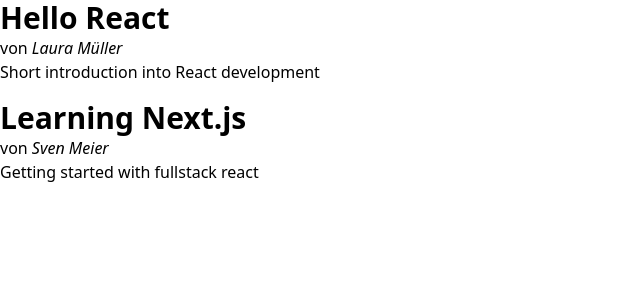
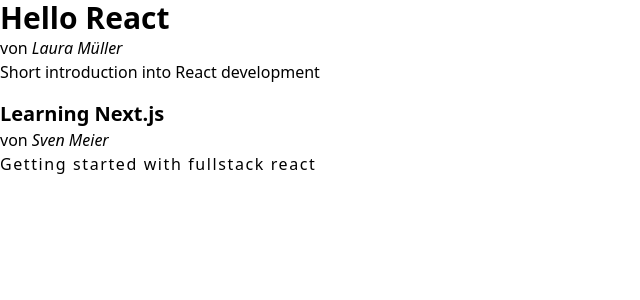
Before and after one commit to nilshartmann/po-react-intro, a React (Vite) app: page / in a window 1280 px wide. Shown: the top 300 px of the page, without its empty margins (0-640 px from the left). Built offline with nearby package versions, Linux system fonts and the light colour scheme.

Commit message:
04: Erweiterte Teaser-Komponente

```diff
--- a/src/App.tsx
+++ b/src/App.tsx
@@ -6,14 +6,17 @@
   return (
     <ArticleList>
       <ArticleTeaser
+        titleSize={"lg"}
         title={"Hello React"}
         author={"Laura Müller"}
         intro={"Short introduction into React development"}
       />
       <ArticleTeaser
+        titleSize={"sm"}
         title={"Learning Next.js"}
         author={"Sven Meier"}
         intro={"Getting started with fullstack react"}
+        introStyle={"wide"}
       />
     </ArticleList>
   );
--- a/src/components/ArticleTeaser.tsx
+++ b/src/components/ArticleTeaser.tsx
@@ -1,20 +1,42 @@
+import { twMerge } from "tailwind-merge";
+
 type ArticleTeaserProps = {
   title: string;
+  // Bezeichnung sollte aus dem Design System kommen
+  titleSize: "lg" | "sm";
   author: string;
   intro: string;
+  // Bezeichnung sollte aus dem Design System kommen
+  introStyle?: "compact" | "wide";
 };
+
+// Problem: für jedes "Einzelteil" müssen wir
+//  jetzt neue Properties hinzufügen
+//
+//  wie sähe z.B. die Komponente aus:
+//   - wenn die Reihenfolge geändert werden soll (erst Autor, dann Titel)
+//   - mal mit farbigem Hintergrund, mal ohne?
+//   -> das wird komplex!
+
 export default function ArticleTeaser({
   title,
   author,
   intro,
+  titleSize = "lg",
+  introStyle = "compact",
 }: ArticleTeaserProps) {
+  const TitleElement = titleSize === "lg" ? "h1" : "h2";
+
+  const introClassName = twMerge(introStyle === "wide" && "tracking-widest");
+
   return (
     <article>
-      <h1>{title}</h1>
+      <TitleElement>{title}</TitleElement>
+
       <p>
         von <em>{author}</em>
       </p>
-      <p>{intro}</p>
+      <p className={introClassName}>{intro}</p>
     </article>
   );
 }
```
